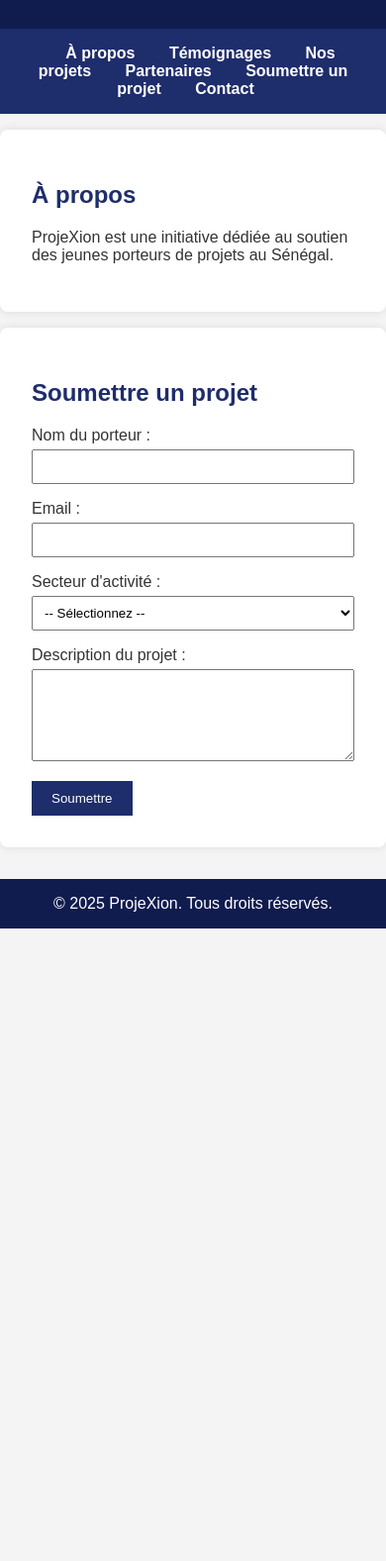
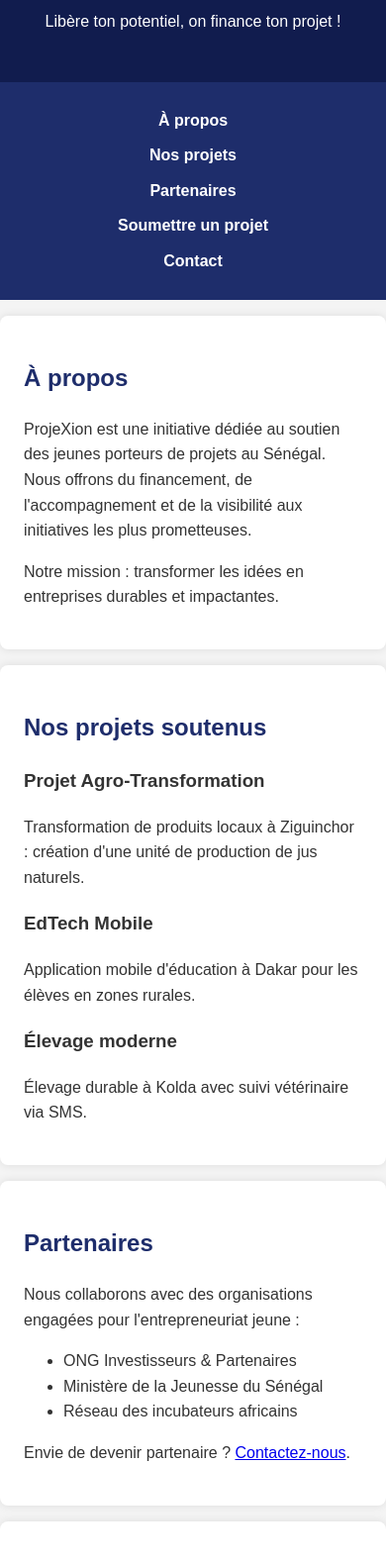
Before and after one commit to servicesagna-lang/projexion-site, a plain HTML site: page index.html in a window 390 px wide. Shown: the part 117-1694 px from the top of the page at 99% size. Before the commit the page ends 1055 px from the top, so only its background shows below. Drawn offline with Linux system fonts and the light colour scheme.

Commit message:
Update index.html

```diff
--- a/index.html
+++ b/index.html
@@ -3,44 +3,131 @@
 <head>
   <meta charset="UTF-8">
   <meta name="viewport" content="width=device-width, initial-scale=1.0">
-  <title>ProjeXion - Accompagnement des jeunes entrepreneurs</title>
+  <meta name="description" content="ProjeXion accompagne les jeunes entrepreneurs sénégalais avec du financement, de l'accompagnement et de la visibilité pour leurs projets.">
+  <meta name="keywords" content="Sénégal, entrepreneuriat, financement, projets jeunes, accompagnement">
+  <title>ProjeXion - Accompagnement des jeunes entrepreneurs au Sénégal</title>
   <style>
-    body { font-family: Arial, sans-serif; margin: 0; padding: 0; background: #f4f4f4; color: #333; }
-    header { background: #111C4E; color: white; padding: 1rem; text-align: center; }
-    nav { background: #1E2D6B; padding: 1rem; text-align: center; }
-    nav a { color: white; margin: 0 15px; text-decoration: none; font-weight: bold; }
-    section { padding: 2rem; max-width: 1000px; margin: auto; background: white; margin-top: 1rem; border-radius: 8px; box-shadow: 0 0 10px rgba(0,0,0,0.1); }
-    footer { background: #111C4E; color: white; text-align: center; padding: 1rem; margin-top: 2rem; }
-    h2 { color: #1E2D6B; }
+    body {
+      font-family: 'Arial', sans-serif;
+      margin: 0;
+      padding: 0;
+      background: #f4f4f4;
+      color: #333;
+      line-height: 1.6;
+    }
+    header {
+      background: #111C4E;
+      color: white;
+      padding: 2rem 1rem;
+      text-align: center;
+    }
+    nav {
+      background: #1E2D6B;
+      padding: 1rem;
+      text-align: center;
+      position: sticky;
+      top: 0;
+      z-index: 100;
+    }
+    nav a {
+      color: white;
+      margin: 0 15px;
+      text-decoration: none;
+      font-weight: bold;
+      transition: all 0.3s ease;
+    }
+    nav a:hover {
+      text-decoration: underline;
+      opacity: 0.8;
+    }
+    section {
+      padding: 2rem;
+      max-width: 1000px;
+      margin: 1rem auto;
+      background: white;
+      border-radius: 8px;
+      box-shadow: 0 0 10px rgba(0,0,0,0.1);
+    }
+    footer {
+      background: #111C4E;
+      color: white;
+      text-align: center;
+      padding: 2rem 1rem;
+      margin-top: 2rem;
+    }
+    h1, h2 {
+      color: #1E2D6B;
+    }
     .whatsapp-button {
       display: inline-block;
       background-color: #25D366;
       color: white;
-      padding: 10px 20px;
+      padding: 12px 24px;
       border-radius: 5px;
       text-decoration: none;
       font-weight: bold;
+      transition: background-color 0.3s;
+      margin-top: 1rem;
     }
     .whatsapp-button:hover {
       background-color: #1ebe57;
     }
-    form label {
+    form {
+      max-width: 600px;
+      margin: 0 auto;
+    }
+    label {
       display: block;
-      margin-top: 1rem;
+      margin-bottom: 0.5rem;
+      font-weight: bold;
     }
-    form input, form select, form textarea {
+    input, textarea, select {
       width: 100%;
-      padding: 8px;
-      margin-top: 5px;
-      box-sizing: border-box;
+      padding: 10px;
+      margin-bottom: 1rem;
+      border: 1px solid #ddd;
+      border-radius: 4px;
     }
-    form button {
+    button[type="submit"] {
       background: #1E2D6B;
       color: white;
       border: none;
-      padding: 10px 20px;
+      padding: 12px 24px;
+      border-radius: 5px;
+      cursor: pointer;
+      font-weight: bold;
+      transition: background-color 0.3s;
+    }
+    button[type="submit"]:hover {
+      background: #111C4E;
+    }
+    #confirmation {
+      display: none;
+      background: #d4edda;
+      color: #155724;
+      padding: 1rem;
+      border-radius: 4px;
       margin-top: 1rem;
-      cursor: pointer;
+      text-align: center;
+    }
+    .social-links {
+      margin-top: 1rem;
+    }
+    .social-links a {
+      color: white;
+      margin: 0 10px;
+      font-size: 1.5rem;
+    }
+
+    /* Responsive */
+    @media (max-width: 768px) {
+      nav a {
+        display: block;
+        margin: 10px 0;
+      }
+      section {
+        padding: 1.5rem;
+      }
     }
   </style>
 </head>
@@ -53,7 +140,6 @@
 
   <nav>
     <a href="#about">À propos</a>
-    <a href="#testimonies">Témoignages</a>
     <a href="#projects">Nos projets</a>
     <a href="#partners">Partenaires</a>
     <a href="#submit">Soumettre un projet</a>
@@ -62,19 +148,49 @@
 
   <section id="about">
     <h2>À propos</h2>
-    <p>ProjeXion est une initiative dédiée au soutien des jeunes porteurs de projets au Sénégal.</p>
+    <p>ProjeXion est une initiative dédiée au soutien des jeunes porteurs de projets au Sénégal. Nous offrons du financement, de l'accompagnement et de la visibilité aux initiatives les plus prometteuses.</p>
+    <p>Notre mission : transformer les idées en entreprises durables et impactantes.</p>
+  </section>
+
+  <section id="projects">
+    <h2>Nos projets soutenus</h2>
+    <div class="project-grid">
+      <div class="project">
+        <h3>Projet Agro-Transformation</h3>
+        <p>Transformation de produits locaux à Ziguinchor : création d'une unité de production de jus naturels.</p>
+      </div>
+      <div class="project">
+        <h3>EdTech Mobile</h3>
+        <p>Application mobile d'éducation à Dakar pour les élèves en zones rurales.</p>
+      </div>
+      <div class="project">
+        <h3>Élevage moderne</h3>
+        <p>Élevage durable à Kolda avec suivi vétérinaire via SMS.</p>
+      </div>
+    </div>
+  </section>
+
+  <section id="partners">
+    <h2>Partenaires</h2>
+    <p>Nous collaborons avec des organisations engagées pour l'entrepreneuriat jeune :</p>
+    <ul>
+      <li>ONG Investisseurs & Partenaires</li>
+      <li>Ministère de la Jeunesse du Sénégal</li>
+      <li>Réseau des incubateurs africains</li>
+    </ul>
+    <p>Envie de devenir partenaire ? <a href="#contact">Contactez-nous</a>.</p>
   </section>
 
   <section id="submit">
     <h2>Soumettre un projet</h2>
-    <form action="https://formspree.io/f/xrbkallg" method="POST">
-      <label>Nom du porteur :
-        <input type="text" name="name" required>
-      </label>
+    <form action="https://formspree.io/f/xrbkallg" method="POST" id="project-form">
+      <label>Nom complet :<input type="text" name="name" required></label>
 
-      <label>Email :
-        <input type="email" name="email" required>
-      </label>
+      <label>Email :<input type="email" name="email" required></label>
+
+      <label>Téléphone :<input type="tel" name="phone" required></label>
+
+      <label>Ville/Région :<input type="text" name="location" required></label>
 
       <label>Secteur d'activité :
         <select name="sector" required>
@@ -90,20 +206,83 @@
           <option value="education">Éducation</option>
           <option value="ecommerce">E-commerce</option>
           <option value="batiment">Bâtiment</option>
+          <option value="technologie">Technologie</option>
+          <option value="autre">Autre</option>
         </select>
       </label>
 
-      <label>Description du projet :
-        <textarea name="description" rows="5" required></textarea>
-      </label>
+      <label>Description du projet (objectifs, impact) :<textarea name="description" rows="5" required></textarea></label>
 
-      <button type="submit">Soumettre</button>
+      <label>Budget estimé (FCFA) :<input type="number" name="budget"></label>
+
+      <button type="submit">Soumettre mon projet</button>
     </form>
+    <div id="confirmation">
+      Merci ! Votre projet a été soumis avec succès. Nous vous contacterons dans les 72h.
+    </div>
+    <br>
+    <a class="whatsapp-button" href="https://wa.me/221762637871" target="_blank">📲 Poser des questions via WhatsApp</a>
+  </section>
+
+  <section id="contact">
+    <h2>Contact</h2>
+    <p>
+      <strong>Nom :</strong> ProjeXion Admin<br>
+      <strong>Email :</strong> <a href="mailto:contact@projexion.sn">contact@projexion.sn</a><br>
+      <strong>Téléphone :</strong> +221 76 263 78 71<br>
+      <strong>Adresse :</strong> Dakar, Sénégal
+    </p>
+    <p><a class="whatsapp-button" href="https://wa.me/221762637871" target="_blank">📲 Discuter sur WhatsApp</a></p>
+
+    <div class="social-links">
+      <p>Suivez-nous :</p>
+      <a href="#" aria-label="Facebook"><span>📘</span></a>
+      <a href="#" aria-label="LinkedIn"><span>🔗</span></a>
+      <a href="#" aria-label="Instagram"><span>📸</span></a>
+    </div>
   </section>
 
   <footer>
-    &copy; 2025 ProjeXion. Tous droits réservés.
+    <p>&copy; 2025 ProjeXion. Tous droits réservés.</p>
+    <p><a href="#" style="color: white; text-decoration: underline;">Mentions légales</a></p>
   </footer>
 
+  <script>
+    // Gestion de la soumission du formulaire
+    document.getElementById('project-form').addEventListener('submit', function(e) {
+      e.preventDefault();
+      const form = e.target;
+      const formData = new FormData(form);
+
+      fetch(form.action, {
+        method: 'POST',
+        body: formData,
+        headers: {
+          'Accept': 'application/json'
+        }
+      })
+      .then(response => {
+        if (response.ok) {
+          form.style.display = 'none';
+          document.getElementById('confirmation').style.display = 'block';
+          form.reset();
+        }
+      })
+      .catch(error => {
+        console.error('Error:', error);
+        alert("Une erreur s'est produite. Veuillez réessayer ou nous contacter via WhatsApp.");
+      });
+    });
+
+    // Smooth scrolling pour les ancres
+    document.querySelectorAll('a[href^="#"]').forEach(anchor => {
+      anchor.addEventListener('click', function(e) {
+        e.preventDefault();
+        document.querySelector(this.getAttribute('href')).scrollIntoView({
+          behavior: 'smooth'
+        });
+      });
+    });
+  </script>
 </body>
 </html>
```
